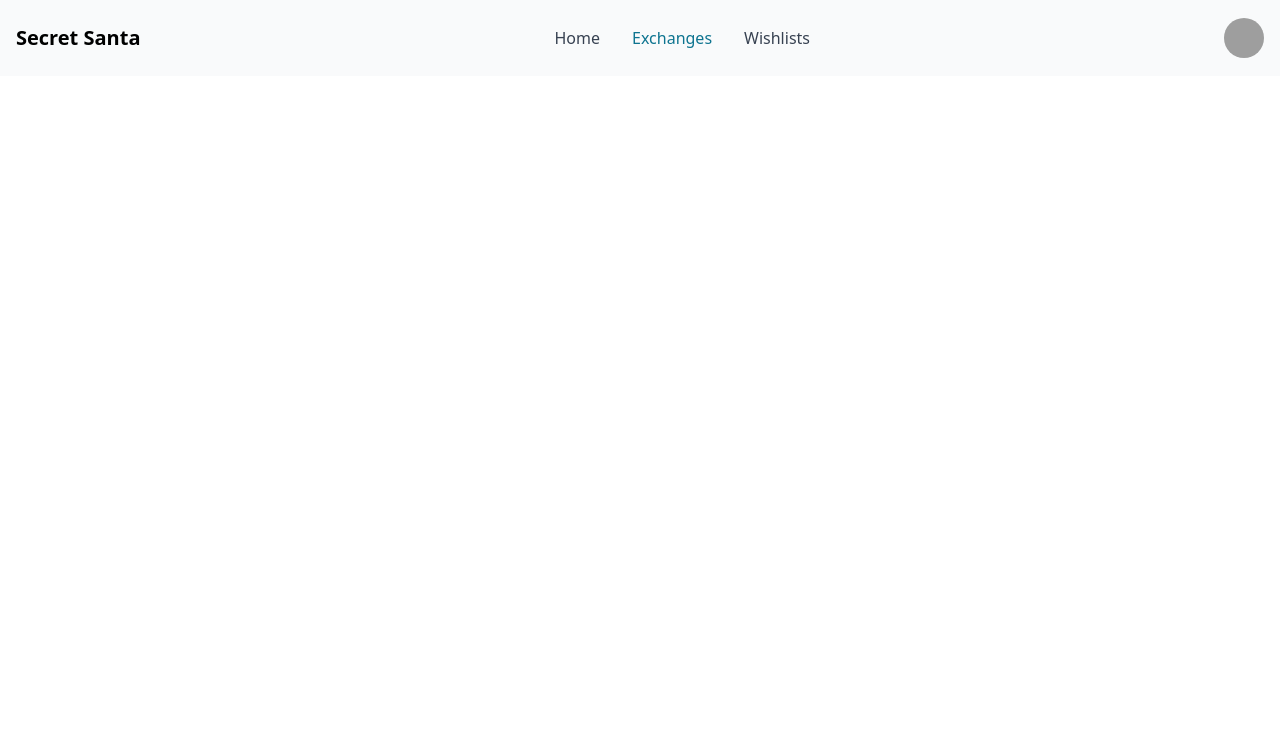
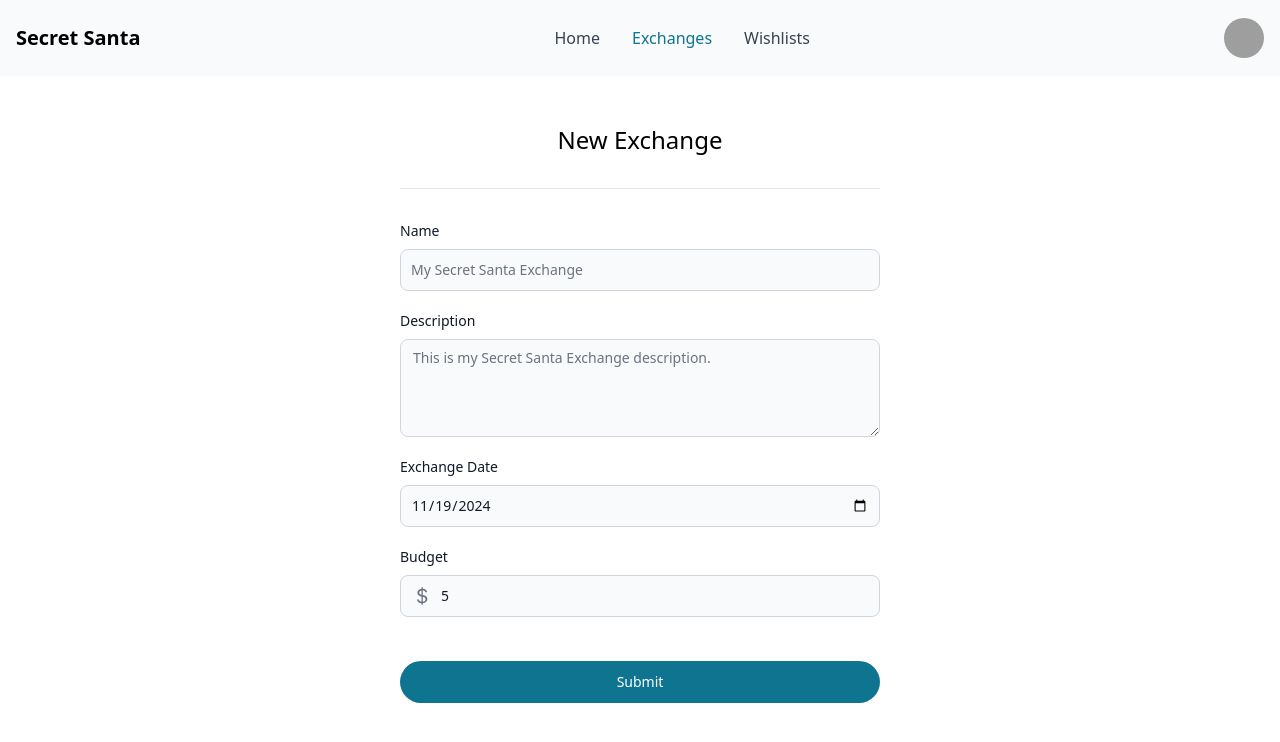
Before and after one commit to psmak4/SecretSanta, a React (Vite) app: page /exchanges/new in a window 1280 px wide. Shown: the top 742 px of the page. Built offline with nearby package versions, Linux system fonts and the light colour scheme; no server answers; sample sign-in values are in the browser's storage; grey boxes are pictures that could not be loaded.

Commit message:
Created NewExchange page component for creating new exchanges

```diff
--- a/src/pages/NewExchange.tsx
+++ b/src/pages/NewExchange.tsx
@@ -1,5 +1,128 @@
+import { yupResolver } from '@hookform/resolvers/yup'
+import { HR, Label, TextInput, Textarea } from 'flowbite-react'
+import { useEffect } from 'react'
+import { useForm } from 'react-hook-form'
+import { BsCurrencyDollar } from 'react-icons/bs'
+import { useNavigate } from 'react-router'
+import * as yup from 'yup'
+import AppForm from '../components/AppForm'
+import useAuthStore from '../hooks/useAuthStore'
+import ExchangeService from '../services/ExchangeService'
+import Exchange from '../types/Exchange'
+
+const schema = yup
+	.object({
+		name: yup.string().required(),
+		description: yup.string().required(),
+		exchangeDate: yup
+			.date()
+			.default(() => new Date())
+			.required(),
+		budget: yup.number().positive().integer().required(),
+	})
+	.required()
+
+interface INewExchange extends yup.InferType<typeof schema> {}
+
 const NewExchange = () => {
-	return <></>
+	const pageTitle = 'New Exchange'
+	const { user } = useAuthStore()
+	const navigate = useNavigate()
+
+	const {
+		register,
+		handleSubmit,
+		formState: { errors },
+	} = useForm<INewExchange>({
+		resolver: yupResolver(schema),
+	})
+
+	const onSubmit = async (data: INewExchange) => {
+		try {
+			const { budget, description, exchangeDate, name } = data
+
+			// Remove timezone
+			const fixedExchangeDate = exchangeDate.toISOString().split('T')
+			fixedExchangeDate[1] = '00:00:00.000'
+
+			const newExchange: Exchange = {
+				budget,
+				createdBy: user!.uid,
+				dateCreated: new Date(),
+				description,
+				exchangeDate: new Date(fixedExchangeDate.join('T')),
+				name,
+			}
+
+			await ExchangeService.CreateNewExchange(newExchange)
+
+			navigate('/exchanges')
+		} catch (error) {
+			console.error('Error:', error)
+		}
+	}
+
+	useEffect(() => {
+		document.title = pageTitle
+	}, [])
+
+	return (
+		<>
+			<h1 className='text-2xl text-center'>{pageTitle}</h1>
+			<HR />
+			<AppForm onSubmit={handleSubmit(onSubmit)} submitText='Submit'>
+				<div>
+					<Label htmlFor='name' value='Name' className='block mb-2' />
+					<TextInput
+						type='text'
+						id='name'
+						placeholder='My Secret Santa Exchange'
+						color={errors.name ? 'failure' : undefined}
+						helperText={errors.name?.message}
+						{...register('name')}
+					/>
+				</div>
+
+				<div>
+					<Label htmlFor='description' value='Description' className='block mb-2' />
+					<Textarea
+						id='description'
+						rows={4}
+						placeholder='This is my Secret Santa Exchange description.'
+						color={errors.description ? 'failure' : undefined}
+						helperText={errors.description?.message}
+						{...register('description')}
+					/>
+				</div>
+
+				<div>
+					<Label htmlFor='exchangeDate' value='Exchange Date' className='block mb-2' />
+					<TextInput
+						id='exchangeDate'
+						type='date'
+						defaultValue={new Date().toISOString().slice(0, 10)}
+						min={new Date().toISOString().slice(0, 10)}
+						color={errors.exchangeDate ? 'failure' : undefined}
+						helperText={errors.exchangeDate?.message}
+						{...register('exchangeDate')}
+					/>
+				</div>
+
+				<div>
+					<Label htmlFor='budget' value='Budget' className='block mb-2' />
+					<TextInput
+						id='budget'
+						type='number'
+						defaultValue={5}
+						icon={BsCurrencyDollar}
+						color={errors.budget ? 'failure' : undefined}
+						helperText={errors.budget?.message}
+						{...register('budget')}
+					/>
+				</div>
+			</AppForm>
+		</>
+	)
 }
 
 export default NewExchange
```
